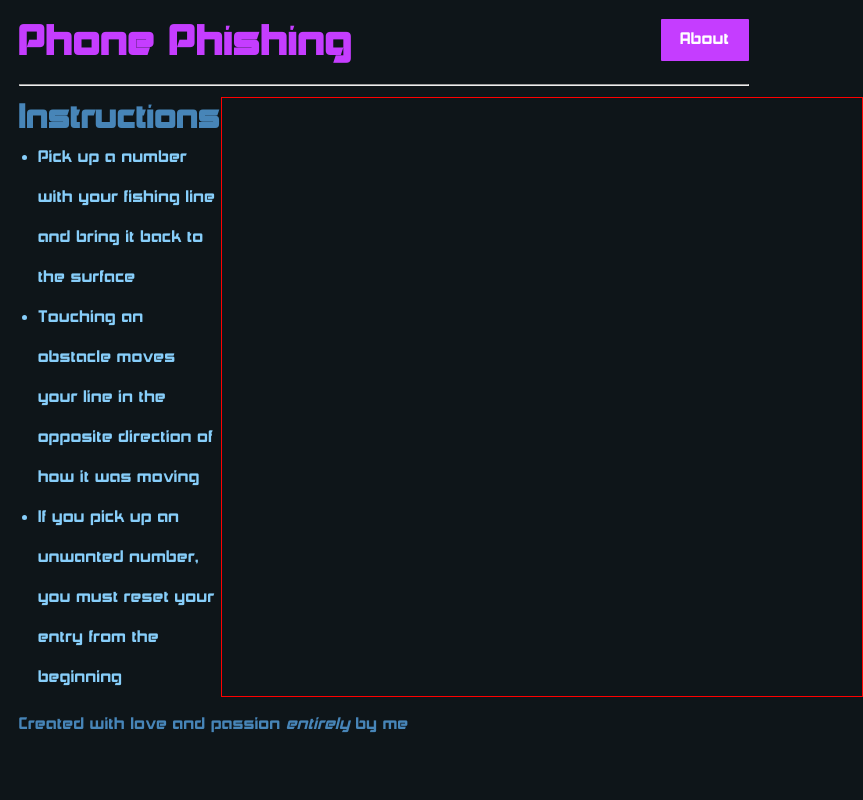
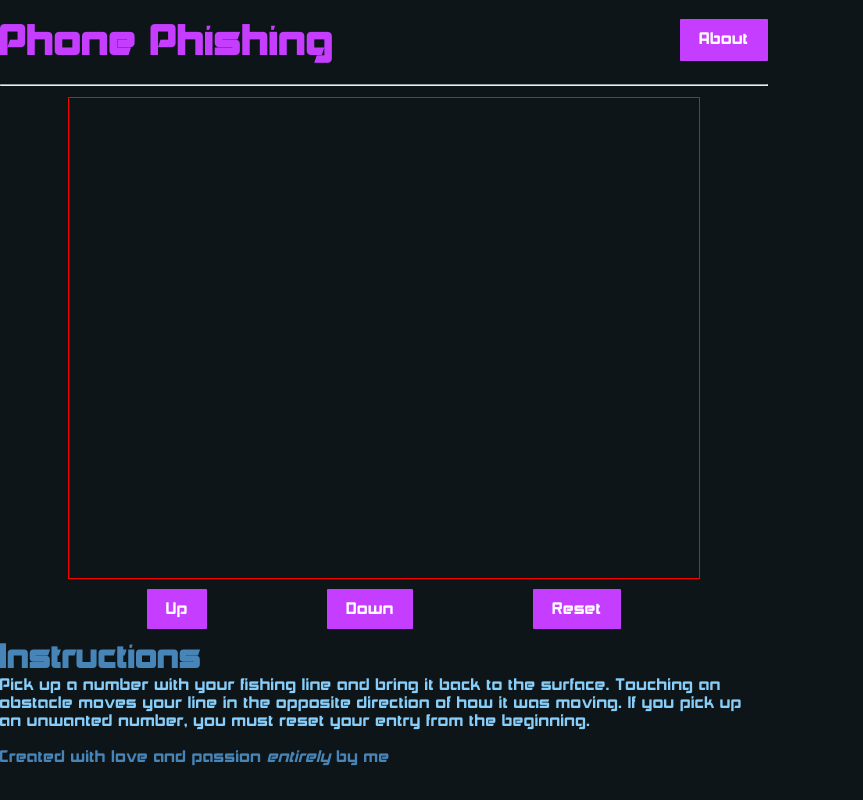
Before and after one commit to cowi-tech/cowi-tech.github.io, a plain HTML site: page final project deliverable/index.html in a window 768 px wide. Shown: the whole page, 863 px wide, since content can reach past the window. Drawn offline with Linux system fonts and the light colour scheme.

Commit message:
finish mobile UI, HTML and CSS are now both finished

```diff
--- a/final project deliverable/index.html
+++ b/final project deliverable/index.html
@@ -1,7 +1,7 @@
 <!--created at 1:55 PM on 11/19/2026-->
 <!--Entirely handwritten with equal parts love and spite by yours truly-->
 <!--I refuse to use AI because I am a programmer and a musician, my friends are programmers artists and musicians, and all of us have been stolen from by AI-->
-<!--not to mention the decades of environmental conservation that have been undone in a few short years by data centers-->
+<!--(not to mention the decades of environmental conservation that have been undone in a few short years by data centers)-->
 <!--We all have to share this planet, a planet the AI industry is rapidly and irreversably damaging, and PHDs will mean absolutely nothing if we destroy our only home-->
 <!--I refuse to use AI out of protest. The meaning of college is finding out who you are and what place you have in this world, NOT blindly bowing down to authority-->
 <!--I am defiant, and I refuse to set my morality aside in favor of blind obedience. This is not to "save my moral compass", this is me sticking to my principles-->
@@ -9,6 +9,7 @@
 <html lang="en">
     <head>
         <meta charset="utf-8" />
+        <meta name="viewport" content="width=device-width, initial-scale=1.0" />
         <title>Phone Phishing - Online Game</title>
         <link rel="icon" type="image/x-icon" href="assets/favicon.ico">
         <link rel="stylesheet" href="style.css">
@@ -32,7 +33,7 @@
                 </ul>
             </div>
 
-            <canvas id="mainGame" width="640" height="480" style="border: 1px solid red"></canvas>
+            <canvas id="mainGame" width="630" height="480" style="border: 1px solid red"></canvas>
 
             <div class="controlExplanation">
                 <h2 class="controlExplanationHeader">Controls:</h2>
@@ -54,6 +55,11 @@
                 </ul>
             </div>
 
+            <div class="instructionsMobile">
+                <h2>Instructions</h2>
+                Pick up a number with your fishing line and bring it back to the surface. Touching an obstacle moves your line in the opposite direction of how it was moving. If you pick up an unwanted number, you must reset your entry from the beginning.
+            </div>
+
         </main>
 
         <footer>
--- a/final project deliverable/style.css
+++ b/final project deliverable/style.css
@@ -102,13 +102,10 @@ h3 {
 }
 
 /*Game specific stuff*/
-.gameContainer {
-    display: flex;
-    justify-content: space-between;
-}
 
 .instructions {
     line-height: var(--spacingEnormous);
+    font-size: 1rem;
 }
 
 .instructions ul {
@@ -119,6 +116,7 @@ h3 {
 
 .controlExplanation {
     line-height: var(--spacingEnormous);
+    display: none;
 }
 
 .controlExplanation ul {
@@ -129,14 +127,54 @@ h3 {
     list-style-type: none;
 }
 
-@media (max-width: 900px) {
+.touchControls {
+    display: none;
+}
+
+.instructionsMobile {
+    display: none;
+}
+
+@media only screen and (max-width: 1200px) {
     .touchControls {
+        display: flex;
+        justify-content: space-between;
+        line-height: 60px;
+    }
+
+    .touchControls ul {
+        display: flex;
+    }
+
+    .touchControls .button {
+        margin: 60px;
+    }
+
+    .instructionsMobile {
+        display: block;
+    }
+
+    .instructions {
         display: none;
+    }
+
+    body {
+        margin: 0px;
+        margin-top: var(--spacingRelaxed)
+    }
+
+    .gameContainer {
+        display: grid;
+        justify-items: center;
     }
 }
 
-@media (min-width: 600px) {
+@media only screen and (min-width: 1201px) {
     .controlExplanation {
-        display: none;
+        display: inline;
+    }
+    .gameContainer {
+        display: flex;
+        justify-content: space-between;
     }
 }
```
